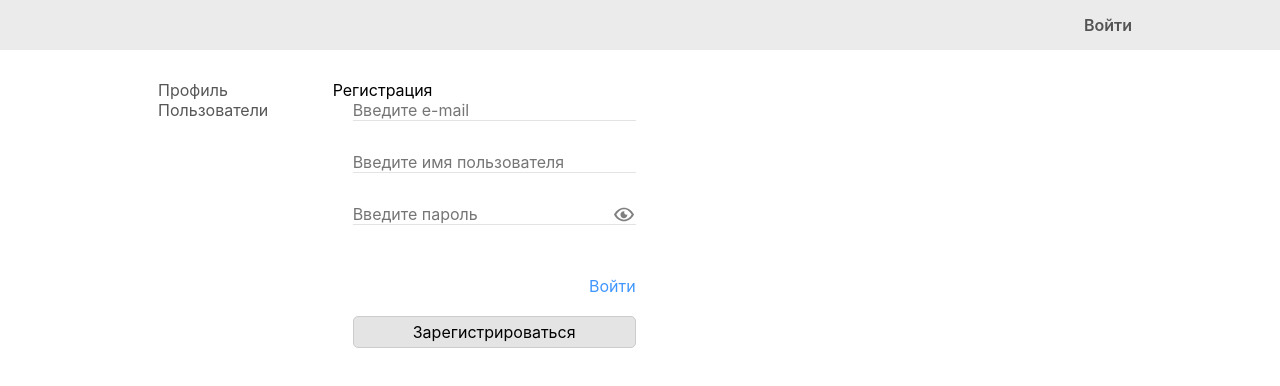
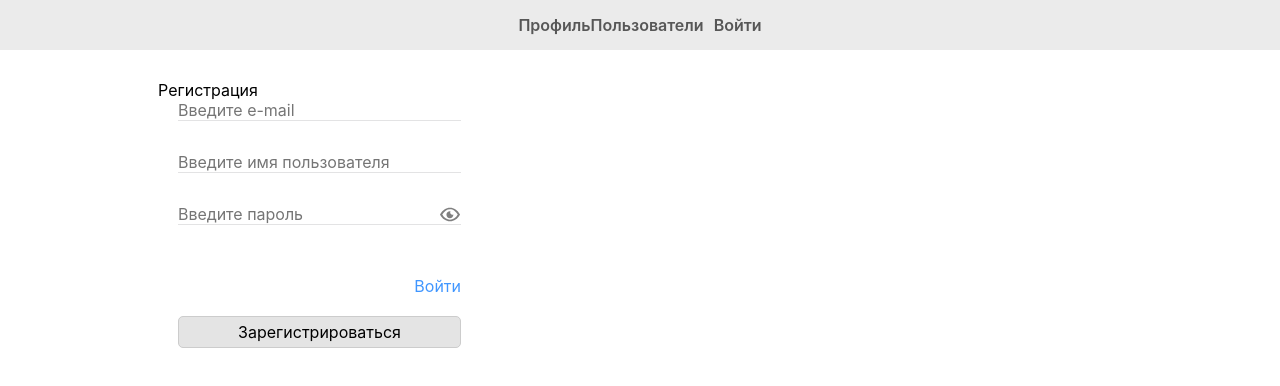
Before and after one commit to Averah/dating-app, a React (Create React App) app: page /signup in a window 1280 px wide. Shown: the top 386 px of the page. Built offline with nearby package versions, Linux system fonts and the light colour scheme; the HTML template or start-up script is replaced by a standard one.

Commit message:
небольшие фиксы

```diff
--- a/src/App.tsx
+++ b/src/App.tsx
@@ -21,9 +21,9 @@ const App = observer(() => {
     <div className={cls.App}>
       <Header />
       <div className={cls.container}>
-        <div className={cls.sidebar}>
+        {/* <div className={cls.sidebar}>
           <Navbar />
-        </div>
+        </div> */}
         {authStore.isAuthorizedChecked ? (
           <div className={cls.content}>
             <Suspense fallback="">
--- a/src/components/EventNotification/EventNotification.tsx
+++ b/src/components/EventNotification/EventNotification.tsx
@@ -20,7 +20,7 @@ const EventNotification: React.FC<NotificationProps> = ({ isFriendRequestSent, i
         }
 
         if (isMessageReceived) {
-            showNotification('Cообщение прочитано', 'Вашей сообщение прочитано');
+            showNotification('Cообщение прочитано', 'Ваше сообщение прочитано');
         }
       }, [isFriendRequestSent, isMessageSent, lastMessage, isMessageReceived]);
 
--- a/src/components/Header/Header.module.scss
+++ b/src/components/Header/Header.module.scss
@@ -13,8 +13,9 @@
     width: 100%;
     padding: 20px;
     display: flex;
-    justify-content: flex-end;
     align-items: center;
+    justify-content: center;
+    gap: 10px;
 }
 
 .content a {
@@ -22,19 +23,21 @@
     font-size: 16px;
     font-weight: 600;
     transition: color 0.3s;
-    color: rgb(85, 84, 84);
+    color: #575757;
 }
 
 .content a:hover {
-    color:rgb(0, 0, 0);
+    color:#4096ff;
 }
 
 .content a.active {
-    color: rgb(0, 0, 0);
+    color:#4096ff;
+    font-weight: bold;
 }
 
 .logOutBtn {
     font-size: 16px;
     font-weight: 600;
     padding: 3px;
+    margin-left: auto;
 }
--- a/src/components/Header/Header.tsx
+++ b/src/components/Header/Header.tsx
@@ -11,9 +11,15 @@ export const Header: React.FC = observer(() => {
         authStore.logout()
     }, []);
 
+    const navlinkClassname = useCallback(({ isActive }: { isActive: boolean }) => isActive ? cls.active : "", []);
+
     return (
         <div className={cls.Header}>
             <div className={cls.content}>
+                <div className={cls.navbar}>
+                    <NavLink to='/profile' className={navlinkClassname}>Профиль</NavLink>
+                    <NavLink to='/users' className={navlinkClassname}>Пользователи</NavLink>
+                </div>
                 {authStore.isAuthorized
                     ?
                     <Button type='text' onClick={logOut} className={cls.logOutBtn}>Выйти </Button>
--- a/src/components/MessageForm/MessageForm.module.scss
+++ b/src/components/MessageForm/MessageForm.module.scss
@@ -1,10 +1,11 @@
 .MessageForm {
     width: 350px;
-    height: 200px;
+    height: 250px;
     display: flex;
     flex-direction: column;
     align-items: flex-end;
     justify-content: space-between;
+
 }
 
 .textarea {
@@ -22,6 +23,7 @@ textarea:focus {
     outline: none;
 }
 
-.messageBtn {
-    align-self: flex-end;
+
+.messageStatus {
+    align-self: center;
 }
--- a/src/components/MessageForm/MessageForm.tsx
+++ b/src/components/MessageForm/MessageForm.tsx
@@ -5,13 +5,14 @@ import cls from './MessageForm.module.scss'
 
 interface MessageFormProps {
     sendMessage: (message:string) => void
+    isMessageSent: boolean
 }
 
 type UserSubmitForm = {
     message: string
 }
 
-const MessageForm: React.FC<MessageFormProps> = ({sendMessage}) => {
+const MessageForm: React.FC<MessageFormProps> = ({ sendMessage, isMessageSent }) => {
     const {
         reset,
         register,
@@ -20,7 +21,6 @@ const MessageForm: React.FC<MessageFormProps> = ({sendMessage}) => {
     } = useForm<UserSubmitForm>({ mode: "onChange" });
 
     const onSubmit = (data: UserSubmitForm) => {
-        console.log(data.message);
         sendMessage(data.message)
         reset();
     };
@@ -36,6 +36,7 @@ const MessageForm: React.FC<MessageFormProps> = ({sendMessage}) => {
                     })}
                 />
             </div>
+            {isMessageSent && <div className={cls.messageStatus}>Сообщение отправлено</div>}
             <div>
                 <Button className={cls.messageBtn} type='submit'>Отправить</Button>
             </div>
--- a/src/components/Profile/Profile.module.scss
+++ b/src/components/Profile/Profile.module.scss
@@ -19,11 +19,15 @@
 
 .description {
     text-align: center;
+    display: flex;
+    flex-direction: column;
+    gap: 5px;
 }
 
 .actions {
     display: flex;
     flex-direction: column;
+    gap: 3px;
     width: 100%;
     max-width: 200px;
     text-align: center;
--- a/src/components/Profile/Profile.tsx
+++ b/src/components/Profile/Profile.tsx
@@ -28,6 +28,7 @@ const checkHasSameInterests = (myInterests: string, userInterests: string) => {
 interface ProfileProps {
     profileData: IProfileData
     isOwner: boolean
+    isMessageSent: boolean
     ownerInterests?: string
     messages: string[]
     sendMessage: (message: string) => void
@@ -37,7 +38,7 @@ interface ProfileProps {
 
 const Profile: React.FC<ProfileProps> = observer((props) => {
 
-    const { profileData, isOwner, ownerInterests, sendMessage, messages, addToFriends, storeFriends } = props;
+    const { profileData, isOwner, ownerInterests, sendMessage, messages, addToFriends, storeFriends, isMessageSent } = props;
     const { username, photos, friends, age, city, interests, gender } = profileData;
 
     const [isEditMode, setIsEditMode] = useState(false);
@@ -49,10 +50,6 @@ const Profile: React.FC<ProfileProps> = observer((props) => {
     const openModal = useCallback(() => {
         setIsEditMode(true);
     }, []);
-
-    const addFriendHandler = () => {
-        addToFriends()
-    }
 
     const hasSomeInterests = useMemo(
         () => checkHasSameInterests(ownerInterests ?? '', interests ?? ''),
@@ -67,18 +64,19 @@ const Profile: React.FC<ProfileProps> = observer((props) => {
         : (
             <div className={cls.actions}>
                 {hasSomeInterests && <Button onClick={openModal}>Написать сообщение</Button>}
-                <Button onClick={addFriendHandler}>Добавить в друзья</Button>
+                <Button onClick={addToFriends}>Добавить в друзья</Button>
             </div>
         )
 
     return (
         <div className={cls.Profile}>
+            <h2>{username}, {age}</h2>
             <div>
                 {photos.length ? <PhotoCarousel photos={photos} /> : <img className={cls.photo} src={defaultAvatar} />}
             </div>
             {actionsBlock}
             <div className={cls.description}>
-                <h2>{username}, {age}</h2>
+
                 <p>Пол: {gender} </p>
                 {isOwner ? (
                     <p>Друзья: {storeFriends.length}</p>
@@ -89,7 +87,7 @@ const Profile: React.FC<ProfileProps> = observer((props) => {
                 <p>Город: {city}</p>
                 <p>Интересы: {interests} </p>
                 <Modal isOpen={isEditMode} closeModal={closeModal}>
-                    <MessageForm sendMessage={sendMessage} />
+                    <MessageForm sendMessage={sendMessage} isMessageSent={isMessageSent} />
                 </Modal>
             </div>
         </div>
--- a/src/pages/ProfilePage/ProfilePage.tsx
+++ b/src/pages/ProfilePage/ProfilePage.tsx
@@ -24,7 +24,7 @@ export const ProfilePage: FC = observer(() => {
     const userId = params.userId
 
     const addToFriends = useCallback(() => {
-        userId && usersStore.addToFriends(userId);
+        (userId  && authorizedUserId) && usersStore.addToFriends(userId, authorizedUserId);
 
     }, [userId]);
 
@@ -64,6 +64,7 @@ export const ProfilePage: FC = observer(() => {
                     messages={messages}
                     addToFriends={addToFriends}
                     storeFriends={storeFriends}
+                    isMessageSent={isMessageSent}
 
                 />
             ) : (
--- a/src/store/usersStore.ts
+++ b/src/store/usersStore.ts
@@ -60,7 +60,6 @@ class UsersStore {
                 },
             })
             this.users = response.data
-            console.log(this.users);
 
             addQueryParams({
                 search: this.search,
@@ -101,7 +100,7 @@ class UsersStore {
     }
 
     //ownerId авторизованного пользователя в кач-ве заглушки, чтобы показать уведомление о дружбе на странице профиля
-    addToFriends(friendId: string, ownerId = "ZgGEuFz") {
+    addToFriends(friendId: string, ownerId: string) {
         const user1 = this.users.find((user) => user.id === ownerId);
         const user2 = this.users.find((user) => user.id === friendId);
         if (user1 && user2) {
```
